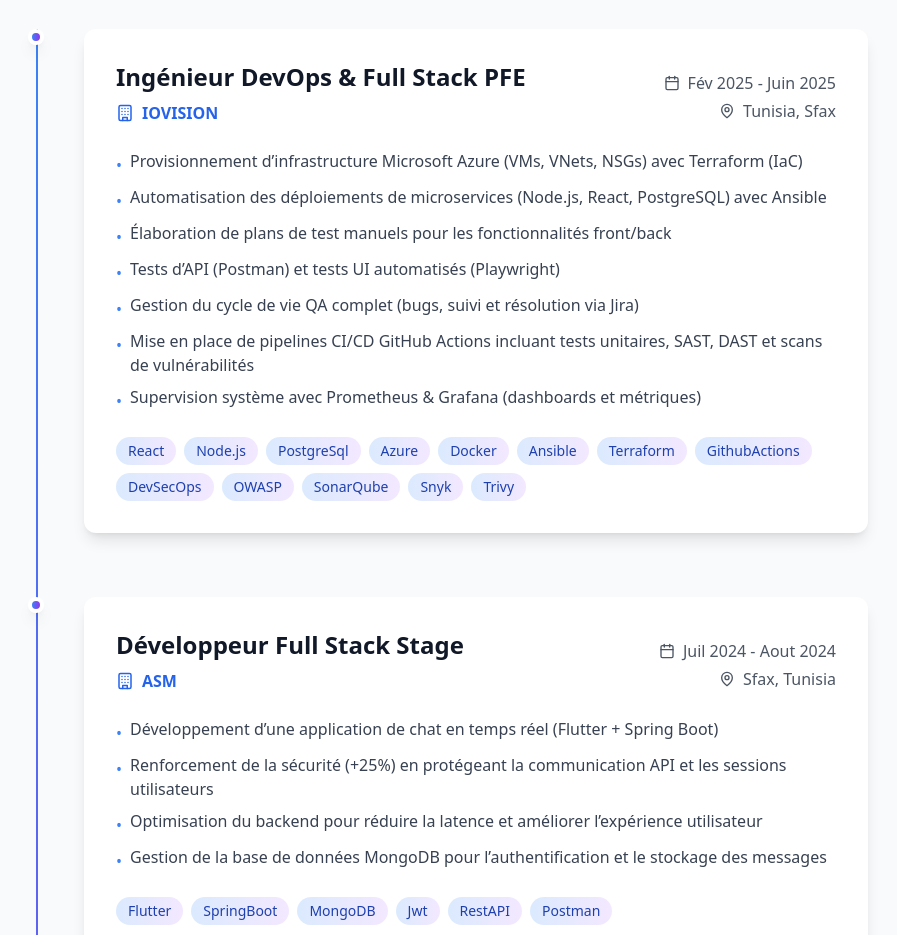
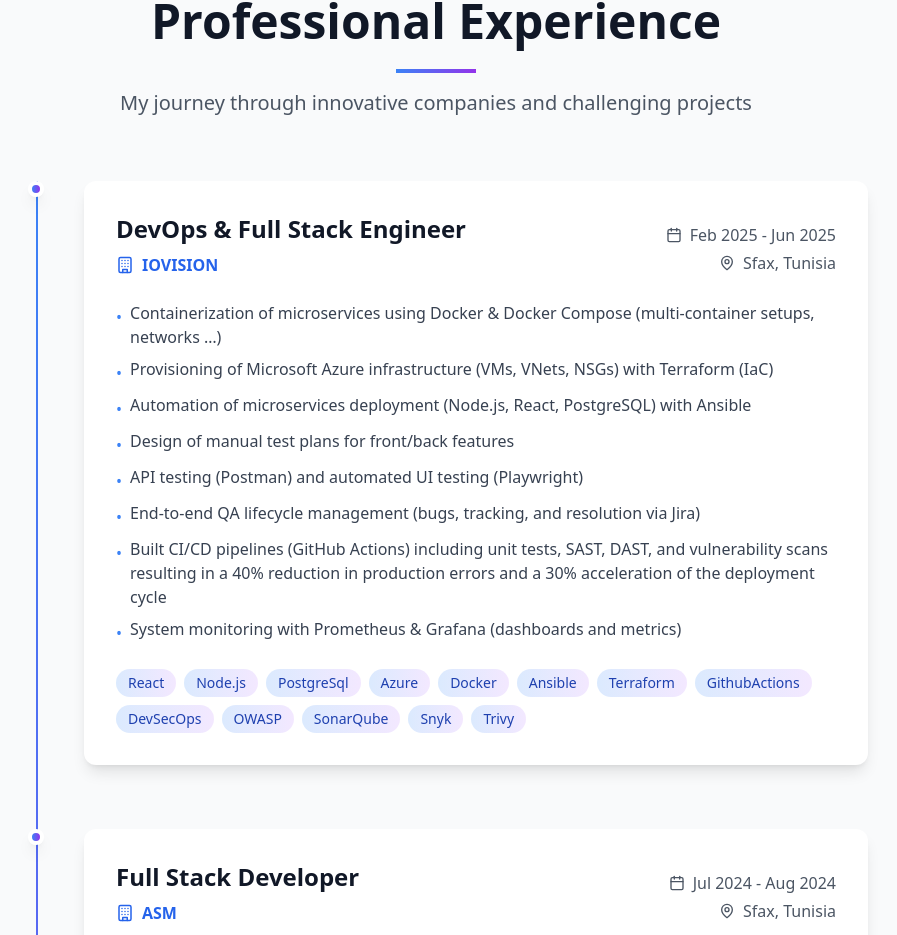
Before and after one commit to Saif-hadd/Portfolio-, a React (Vite) app: page / in a window 1280 px wide. Shown: the part 4940-5875 px from the top of the page, without its empty margins (204-1101 px from the left). Built offline with nearby package versions, Linux system fonts and the light colour scheme.

Commit message:
`Updated Experience component and Skills component with new data and technologies`

```diff
--- a/src/components/Experience.tsx
+++ b/src/components/Experience.tsx
@@ -5,95 +5,92 @@ const Experience = () => {
  const experiences = [
   {
     company: 'IOVISION',
-  position: 'Ingénieur DevOps & Full Stack PFE',
-  duration: 'Fév 2025 - Juin 2025',
-  location: 'Tunisia, Sfax',
+    position: 'DevOps & Full Stack Engineer ',
+    duration: 'Feb 2025 - Jun 2025',
+    location: 'Sfax, Tunisia',
     description: [
-    'Provisionnement d’infrastructure Microsoft Azure (VMs, VNets, NSGs) avec Terraform (IaC)',
-    'Automatisation des déploiements de microservices (Node.js, React, PostgreSQL) avec Ansible',
-    'Élaboration de plans de test manuels pour les fonctionnalités front/back',
-    'Tests d’API (Postman) et tests UI automatisés (Playwright)',
-    'Gestion du cycle de vie QA complet (bugs, suivi et résolution via Jira)',
-    'Mise en place de pipelines CI/CD GitHub Actions incluant tests unitaires, SAST, DAST et scans de vulnérabilités',
-    'Supervision système avec Prometheus & Grafana (dashboards et métriques)'
+      'Containerization of microservices using Docker & Docker Compose (multi-container setups, networks …)',
+      'Provisioning of Microsoft Azure infrastructure (VMs, VNets, NSGs) with Terraform (IaC)',
+      'Automation of microservices deployment (Node.js, React, PostgreSQL) with Ansible',
+      'Design of manual test plans for front/back features',
+      'API testing (Postman) and automated UI testing (Playwright)',
+      'End-to-end QA lifecycle management (bugs, tracking, and resolution via Jira)',
+      'Built CI/CD pipelines (GitHub Actions) including unit tests, SAST, DAST, and vulnerability scans resulting in a 40% reduction in production errors and a 30% acceleration of the deployment cycle',
+      'System monitoring with Prometheus & Grafana (dashboards and metrics)'
     ],
-  technologies: ['React', 'Node.js','PostgreSql' ,'Azure', 'Docker', 'Ansible', 'Terraform','GithubActions','DevSecOps','OWASP','SonarQube','Snyk','Trivy']
+    technologies: ['React', 'Node.js','PostgreSql','Azure','Docker','Ansible','Terraform','GithubActions','DevSecOps','OWASP','SonarQube','Snyk','Trivy']
   },
   {
     company: 'ASM',
-  position: 'Développeur Full Stack Stage',
-  duration: 'Juil 2024 - Aout 2024',
+    position: 'Full Stack Developer',
+    duration: 'Jul 2024 - Aug 2024',
     location: 'Sfax, Tunisia',
     description: [
-    'Développement d’une application de chat en temps réel (Flutter + Spring Boot)',
-    'Renforcement de la sécurité (+25%) en protégeant la communication API et les sessions utilisateurs',
-    'Optimisation du backend pour réduire la latence et améliorer l’expérience utilisateur',
-    'Gestion de la base de données MongoDB pour l’authentification et le stockage des messages'
+      'Developed a real-time chat application (Flutter + Spring Boot)',
+      'Enhanced security (+25%) by securing API communication and user sessions',
+      'Optimized the backend to reduce latency and improve user experience',
+      'Managed MongoDB database for authentication and message storage'
     ],
-  technologies: ['Flutter', 'SpringBoot',  'MongoDB', 'Jwt','RestAPI','Postman']
+    technologies: ['Flutter','SpringBoot','MongoDB','Jwt','RestAPI','Postman']
   },
   {
     company: 'TEKABDEV',
-  position: 'Développeur Full Stack & DevOps Stage',
-  duration: 'Juil 2023 - Août 2023',
-  location: 'Tunisia, Sfax',
+    position: 'Full Stack Developer',
+    duration: 'Jul 2023 - Aug 2023',
+    location: 'Sfax, Tunisia',
     description: [
-    'Développement d’applications web scalables avec Vue.js (frontend) et NestJS (backend), déployées dans des environnements conteneurisés Docker pour assurer portabilité et performance',
-    'Implémentation de fonctionnalités CRUD métier complexes pour des clients entreprises, optimisant la gestion des processus internes et améliorant la productivité',
-    'Conception et intégration de composants UI réutilisables et responsives, orientés expérience utilisateur (UX), permettant de réduire le temps de développement et d’améliorer la cohérence visuelle des applications'
+      'Developed scalable web applications with Vue.js (frontend) and NestJS (backend), deployed in Docker containerized environments to ensure portability and performance',
+      'Implemented complex business CRUD features for enterprise clients, optimizing process management and improving productivity',
+      'Designed and integrated reusable and responsive UI components focused on user experience (UX), reducing development time and improving visual consistency of applications'
     ],
-  technologies: ['Vue.js', 'Nest.js', 'PostgreSql', 'prisma','RestAPI','Node.js','TypeScript', 'Swagger', 'Gitlab', 'Docker']
-}
-,
+    technologies: ['Vue.js','Nest.js','PostgreSql','Prisma','RestAPI','Node.js','TypeScript','Swagger','Gitlab','Docker']
+  },
   {
     company: 'INTEGRATION TECHNOLOGY',
     position: 'Full Stack Developer',
-      duration: 'Feb 2022 - Juin 2022',
-      location: 'Tunisia, Medenine',
+    duration: 'Feb 2022 - Jun 2022',
+    location: 'Medenine, Tunisia',
     description: [
-        'Led development of a web and mobile app supporting Covid-19 response efforts.',
+      'Led development of a web and mobile app supporting Covid-19 response efforts',
       'Designed and built a location-based service to identify available oxygen devices in real time',
-        'Developed an online contact service to aid communication for Covid-affected users',
-        'Built a centralized dashboard '
-
+      'Developed an online contact service to facilitate communication for Covid-affected users',
+      'Built a centralized dashboard'
     ],
     technologies: [
-  'Flutter',          // Développement mobile cross-platform
-  'Firebase',         // Authentification, base de données temps réel, cloud messaging
-  'PHP',              // Développement backend
-  'MySQL',            // Base de données relationnelle pour le backend PHP
-  'Google Maps API',  // Localisation et services basés sur la géolocalisation
-  'REST API',         // Communication entre l’application mobile/web et le backend
-  'Git',              // Gestion de version
-  'JSON',             // Format d’échange de données
+      'Flutter',
+      'Firebase',
+      'PHP',
+      'MySQL',
+      'Google Maps API',
+      'REST API',
+      'Git',
+      'JSON'
     ]
   },
   {
     company: 'INTEGRATION TECHNOLOGY',
     position: 'Full Stack Developer',
     duration: 'Aug 2021 - Sep 2021',
-      location: 'Tunisia, Medenine',
+    location: 'Medenine, Tunisia',
     description: [
       'Designed a user-friendly interface for reporting streetlight malfunctions',
-        'Built a centralized dashboard showing real-time incident reports with geolocation data.',
-
-
+      'Built a centralized dashboard showing real-time incident reports with geolocation data'
     ],
     technologies: [
-  'Java',                // Pour la logique métier ou une partie du backend
-  'PHP',                 // Backend côté serveur
-  'MySQL',               // Base de données relationnelle
-  'HTML',                // Structure des pages web
-  'CSS',                 // Mise en forme du front
-  'JavaScript',          // Interactivité côté client
-  'Google Maps API',     // Pour la géolocalisation des incidents
-  'REST API',            // Communication entre front et back
-  'Git',                 // Gestion de version
-  'JSON',                // Échange de données
+      'Java',
+      'PHP',
+      'MySQL',
+      'HTML',
+      'CSS',
+      'JavaScript',
+      'Google Maps API',
+      'REST API',
+      'Git',
+      'JSON'
     ]
-
   }
 ];
+
 
   return (
     <section className="py-20 bg-gray-50" id="experience">
--- a/src/components/Skills.tsx
+++ b/src/components/Skills.tsx
@@ -43,6 +43,8 @@ const Skills = () => {
       { name: 'React', level: 95, color: 'from-blue-400 to-blue-600' },
       { name: 'TypeScript', level: 80, color: 'from-blue-500 to-cyan-500' },
       { name: 'Next.js', level: 85, color: 'from-gray-400 to-gray-600' },
+      { name: 'Angular', level: 85, color: 'from-red-500 to-orange-500' },
+  { name: 'Vue.js', level: 89, color: 'from-green-400 to-emerald-500' },
       { name: 'Tailwind CSS', level: 82, color: 'from-cyan-400 to-teal-500' },
       { name: 'Flutter', level: 80, color: 'from-blue-400 to-indigo-500' }
     ]
@@ -66,7 +68,8 @@ const Skills = () => {
     skills: [
       { name: 'PostgreSQL', level: 95, color: 'from-blue-500 to-blue-700' },
       { name: 'MongoDB', level: 88, color: 'from-green-500 to-green-700' },
-      { name: 'MySQL', level: 82, color: 'from-orange-400 to-orange-600' }
+      { name: 'MySQL', level: 82, color: 'from-orange-400 to-orange-600' },
+      { name: 'Firebase', level: 80, color: 'from-yellow-400 to-amber-600' }
     ]
   },
   {
```
Lines whose indentation alone changed are shown as unchanged.
